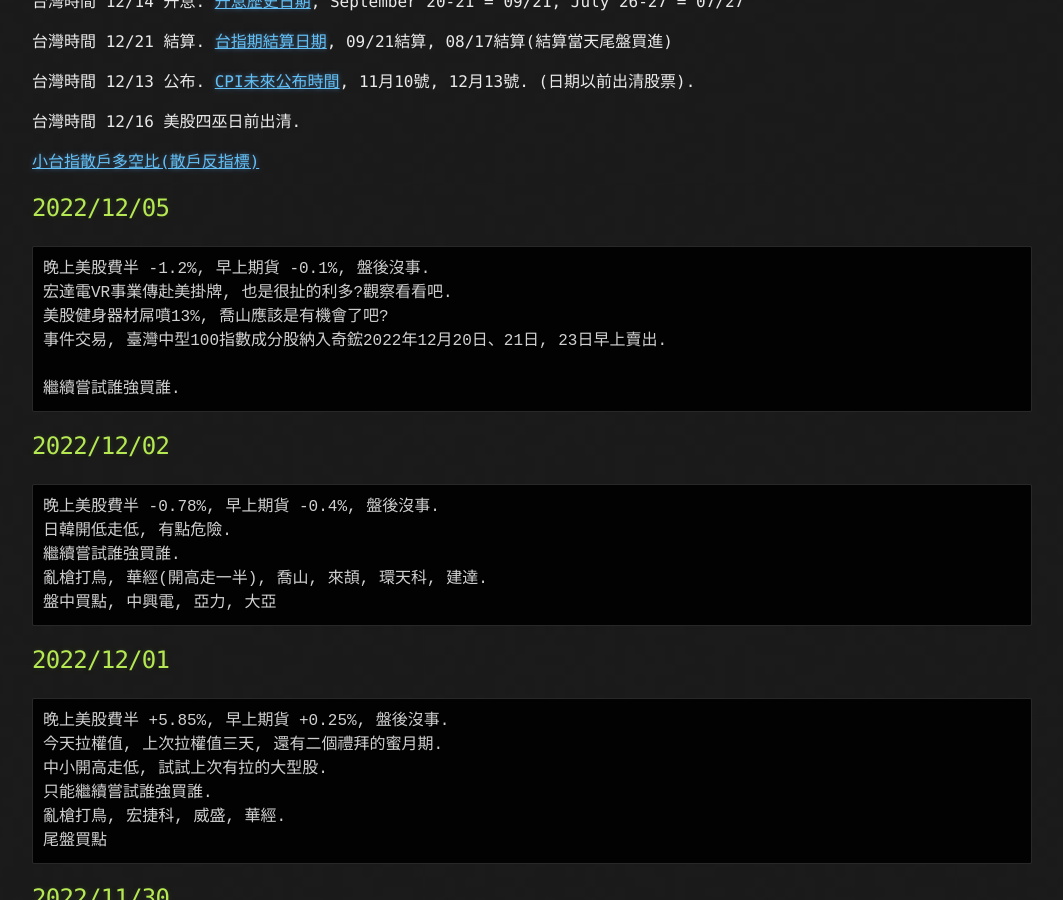
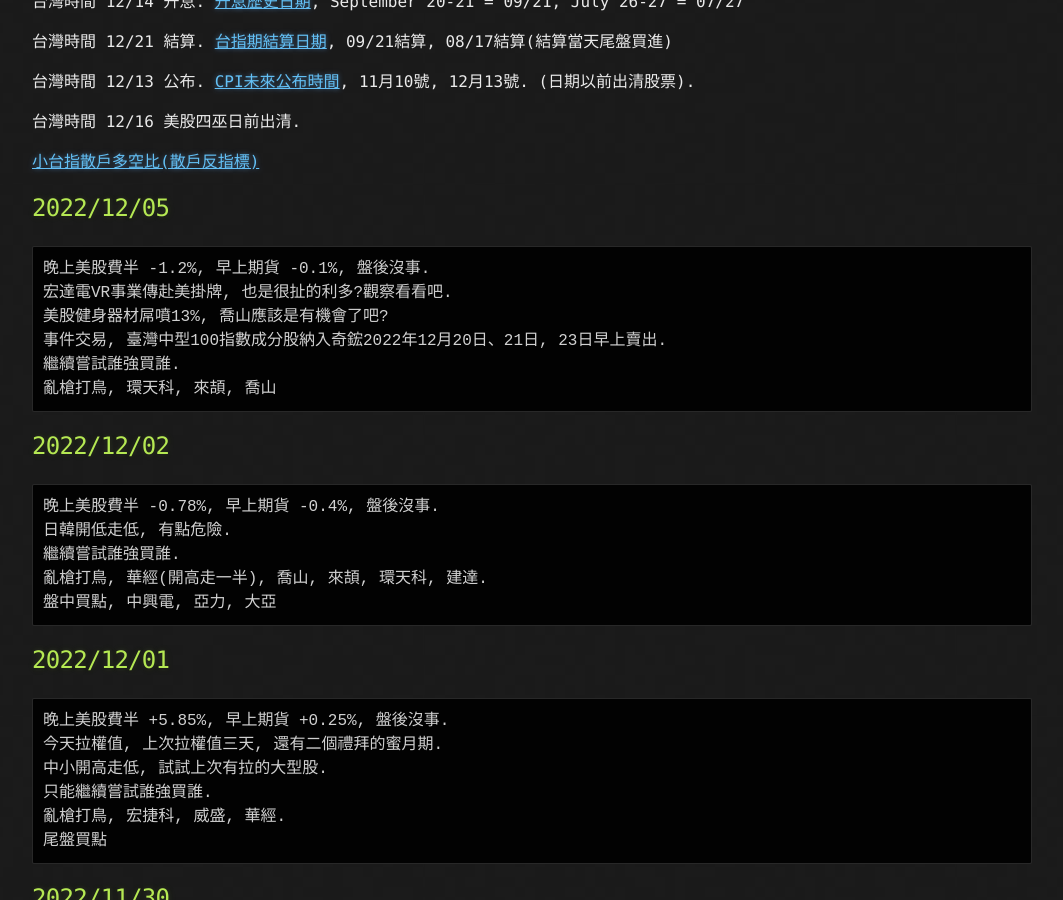
Before and after one commit to lepg5487/Stock_God, a Jekyll site: the page built from index.md, in a window 1280 px wide and 900 px high, scrolled down 348 px. Shown: the whole window, without its empty margins (108-1171 px from the left). Built offline with Jekyll 4.4.1, drawn with Linux system fonts in a browser that asks for light colours; our own code applies the rules of GitHub Pages for plain Markdown files.

Commit message:
Update index.md

````diff
--- a/index.md
+++ b/index.md
@@ -22,8 +22,8 @@ layout: testlayouts
 宏達電VR事業傳赴美掛牌, 也是很扯的利多?觀察看看吧.
 美股健身器材屌噴13%, 喬山應該是有機會了吧?
 事件交易, 臺灣中型100指數成分股納入奇鋐2022年12月20日、21日, 23日早上賣出.
-
 繼續嘗試誰強買誰.
+亂槍打鳥, 環天科, 來頡, 喬山
 ```
 
 ## 2022/12/02
````
